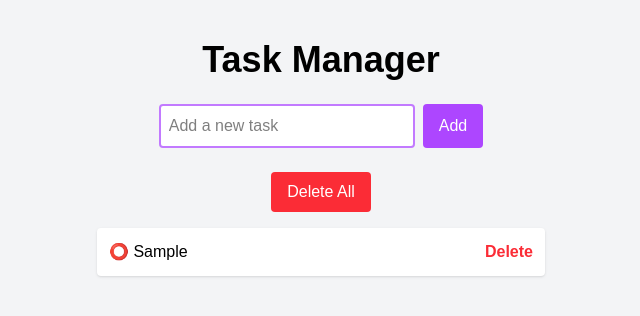
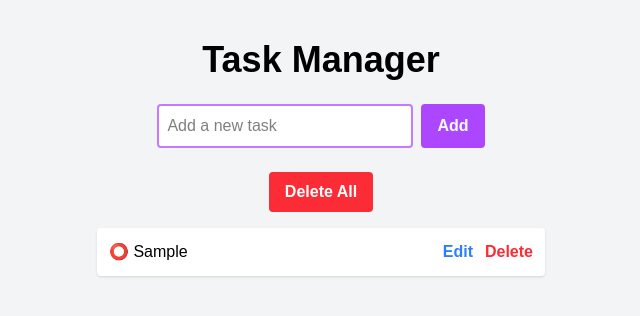
Before and after one commit to gowrims2006/task-manager, a Next.js app: page / in a window 1280 px wide. Both pictures are taken after typing "Sample" into the empty fields and a click on the button "Add". Shown: the top 316 px of the page, without its empty margins (319-959 px from the left). Built offline with nearby package versions, Linux system fonts and the light colour scheme.

Commit message:
Add edit feature and enter key support

```diff
--- a/app/page.tsx
+++ b/app/page.tsx
@@ -28,6 +28,15 @@ export default function Home() {
     setTasks(newTasks)
   }
 
+  const editTask = (index: number) => {
+    const newText = prompt("Edit task:", tasks[index].text)
+    if (newText !== null && newText.trim() !== "") {
+      const newTasks = [...tasks]
+      newTasks[index].text = newText
+      setTasks(newTasks)
+    }
+  }
+
   const deleteAll = () => {
     setTasks([])
   }
@@ -41,16 +50,17 @@ export default function Home() {
           type="text"
           value={task}
           onChange={(e) => setTask(e.target.value)}
+          onKeyPress={(e) => e.key === 'Enter' && addTask()}
           placeholder="Add a new task"
           className="border-2 border-purple-400 p-2 rounded w-64 text-black bg-white"
         />
-        <button onClick={addTask} className="bg-purple-500 text-white px-4 py-2 rounded hover:bg-purple-600">
+        <button onClick={addTask} className="bg-purple-500 text-white px-4 py-2 rounded hover:bg-purple-600 font-semibold">
           Add
         </button>
       </div>
 
       {tasks.length > 0 && (
-        <button onClick={deleteAll} className="bg-red-500 text-white px-4 py-2 rounded mb-4 hover:bg-red-600">
+        <button onClick={deleteAll} className="bg-red-500 text-white px-4 py-2 rounded mb-4 hover:bg-red-600 font-semibold">
           Delete All
         </button>
       )}
@@ -61,9 +71,14 @@ export default function Home() {
             <span onClick={() => toggleComplete(index)} className="cursor-pointer flex-1">
               {t.completed ? '✅ ' : '⭕ '}{t.text}
             </span>
-            <button onClick={() => deleteTask(index)} className="text-red-500 font-semibold ml-4 hover:text-red-700">
-              Delete
-            </button>
+            <div className="flex gap-3">
+              <button onClick={() => editTask(index)} className="text-blue-500 font-semibold hover:text-blue-700">
+                Edit
+              </button>
+              <button onClick={() => deleteTask(index)} className="text-red-500 font-semibold hover:text-red-700">
+                Delete
+              </button>
+            </div>
           </li>
         ))}
       </ul>
```
